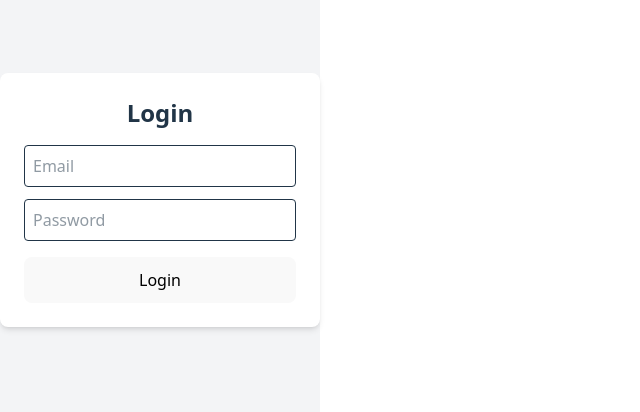
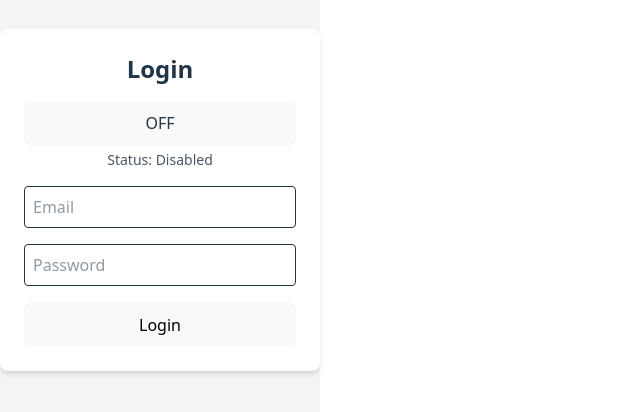
Before and after one commit to sakshipathare-10/react-practice, a React (Vite) app in the folder my-react-app/: page / in a window 1280 px wide. Shown: the part 200-612 px from the top of the page, without its empty margins (0-640 px from the left). Built offline with nearby package versions, Linux system fonts and the light colour scheme.

Commit message:
component added

```diff
--- a/my-react-app/package.json
+++ b/my-react-app/package.json
@@ -11,7 +11,8 @@
   },
   "dependencies": {
     "react": "^19.2.0",
-    "react-dom": "^19.2.0"
+    "react-dom": "^19.2.0",
+    "react-router-dom": "^7.11.0"
   },
   "devDependencies": {
     "@eslint/js": "^9.39.1",
--- a/my-react-app/src/App.tsx
+++ b/my-react-app/src/App.tsx
@@ -1,53 +1,15 @@
-import { useState } from "react";
+import { BrowserRouter, Routes, Route } from "react-router-dom";
+import Login from "./pages/Login";
+import Toggle from "./pages/Toggle";
 
 function App() {
-  const [email, setEmail] = useState<string>("");
-  const [password, setPassword] = useState<string>("");
-
-  const handleSubmit = (e: React.FormEvent) => {
-    e.preventDefault();
-    alert(`Email: ${email}\nPassword: ${password}`);
-  };
-
   return (
-    <div className="min-h-screen flex items-center justify-center bg-gray-100">
-      <form
-        onSubmit={handleSubmit}
-        className="bg-white p-6 rounded-lg shadow-md w-80"
-      >
-        <h2 className="text-2xl font-bold text-center mb-4">
-          Login
-        </h2>
-
-        {/* Email */}
-        <input
-          type="email"
-          placeholder="Email"
-          value={email}
-          onChange={(e) => setEmail(e.target.value)}
-          className="w-full mb-3 p-2 border rounded focus:outline-none focus:ring-2 focus:ring-blue-400"
-          required
-        />
-
-        {/* Password */}
-        <input
-          type="password"
-          placeholder="Password"
-          value={password}
-          onChange={(e) => setPassword(e.target.value)}
-          className="w-full mb-4 p-2 border rounded focus:outline-none focus:ring-2 focus:ring-blue-400"
-          required
-        />
-
-        {/* Button */}
-        <button
-          type="submit"
-          className="w-full bg-blue-500 text-black py-2 rounded hover:bg-blue-600 transition"
-        >
-          Login
-        </button>
-      </form>
-    </div>
+    <BrowserRouter>
+      <Routes>
+        <Route path="/" element={<Login />} />
+        <Route path="/toggle" element={<Toggle />} />
+      </Routes>
+    </BrowserRouter>
   );
 }
 
--- /dev/null
+++ b/my-react-app/src/pages/Login.tsx
@@ -0,0 +1,70 @@
+import { useState } from "react";
+
+function App() {
+  const [email, setEmail] = useState("");
+  const [password, setPassword] = useState("");
+  const [isOn, setIsOn] = useState(false);
+
+  const handleSubmit = (e: React.FormEvent) => {
+    e.preventDefault();
+    alert(`Email: ${email}\nPassword: ${password}`);
+  };
+
+  return (
+    <div className="min-h-screen flex items-center justify-center bg-gray-100">
+      <form
+        onSubmit={handleSubmit}
+        className="bg-white p-6 rounded-lg shadow-md w-80 space-y-4"
+      >
+        {/* Title */}
+        <h2 className="text-2xl font-bold text-center">
+          Login
+        </h2>
+
+        {/* Toggle */}
+        <div className="flex flex-col items-center gap-1">
+          <button
+            type="button"
+            onClick={() => setIsOn(!isOn)}
+            className="w-full border py-1 rounded"
+          >
+            {isOn ? "ON" : "OFF"}
+          </button>
+          <span className="text-sm text-gray-600">
+            Status: {isOn ? "Enabled" : "Disabled"}
+          </span>
+        </div>
+
+        {/* Email */}
+        <input
+          type="email"
+          placeholder="Email"
+          value={email}
+          onChange={(e) => setEmail(e.target.value)}
+          className="w-full p-2 border rounded"
+          required
+        />
+
+        {/* Password */}
+        <input
+          type="password"
+          placeholder="Password"
+          value={password}
+          onChange={(e) => setPassword(e.target.value)}
+          className="w-full p-2 border rounded"
+          required
+        />
+
+        {/* Login Button */}
+        <button
+          type="submit"
+          className="w-full bg-blue-500 text-black py-2 rounded hover:bg-blue-600"
+        >
+          Login
+        </button>
+      </form>
+    </div>
+  );
+}
+
+export default App;
--- /dev/null
+++ b/my-react-app/src/pages/Toggle.tsx
@@ -0,0 +1,17 @@
+import { useState } from "react";
+
+function Toggle() {
+  const [isOn, setIsOn] = useState(false);
+
+  return (
+    <div>
+      <h2>Toggle Page</h2>
+
+      <button onClick={() => setIsOn(!isOn)}>
+        {isOn ? "ON" : "OFF"}
+      </button>
+    </div>
+  );
+}
+
+export default Toggle;
```
Also changed, not shown: 1 other file (tests, documents, lock files or other folders).
